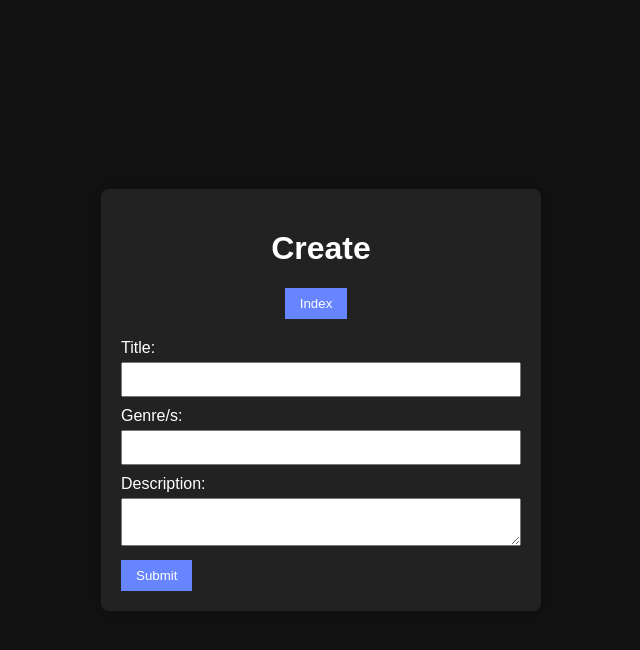
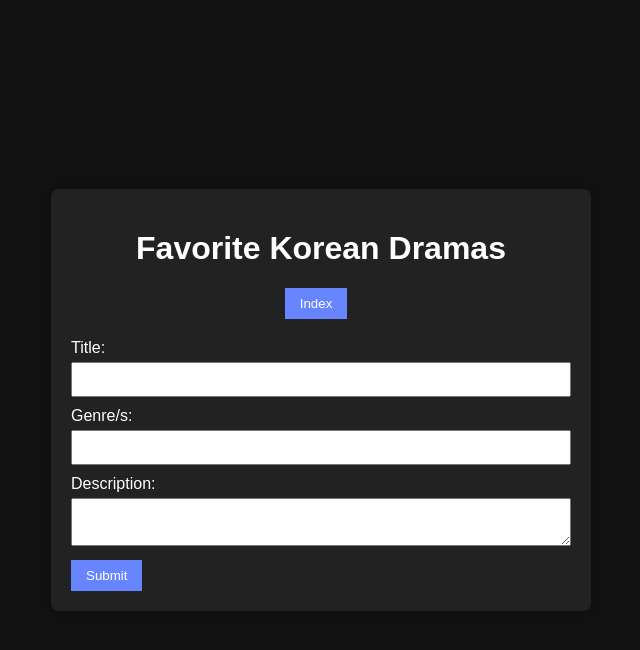
Before and after one commit to AmiKristi/resume, a CodeIgniter 4 app: template app/Views/kdrama/create.php in a window 1280 px wide. Shown: the top 650 px of the page, without its empty margins (319-959 px from the left). Run offline with PHP 8.4 and a stand-in for CodeIgniter, Linux system fonts and the light colour scheme; the template is opened without the code that fills it, so the values that code supplies are empty; some libraries are stand-ins or nearby versions.

Commit message:
Additional Changes

```diff
--- a/app/Views/github/about.php
+++ b/app/Views/github/about.php
@@ -12,7 +12,7 @@
                 </div>
                 <div class="column right">
                     <div class="text">I'm Ami Kristi and I'm an <span class="typing-2"></span></div>
-                    <p>Hello, I'm Ami Kristi Secondes, but most people call me Mika. I entered this world on December 14, 2001, in the lively town of San Joaquin, Iloilo. My roots are firmly planted in Purok 1, shaping my perspective on life. Now, at 22, I find comfort in the INFP-T personality, where introspection and creativity meet. Currently, I am enrolled in the Bachelor of Science in Information Technology program at West Visayas State University, where I navigate through the complexities of IT studies, immersing myself in coding and technological exploration.</p>
+                    <p>Hello, my name is Ami Kristi Secondes, but most people call me Mika. I came into this world on December 14, 2001, in the lively town of San Joaquin, Iloilo. My roots are deeply established in Purok 1, which shapes my outlook on life. Now, at 22, I find comfort in the INFP-T personality, which combines introspection and creativity. Currently, I am enrolled at West Visayas State University's Bachelor of Science in Information Technology program, where I am navigating the difficulties of IT academics while immersed in coding and technical discovery.</p>
                     <a href="<?= base_url("education") ?> " alt="">Know More</a>
                 </div>
             </div>
--- a/app/Views/kdrama/create.php
+++ b/app/Views/kdrama/create.php
@@ -3,7 +3,7 @@
 <head>
     <meta charset="UTF-8">
     <meta name="viewport" content="width=device-width, initial-scale=1.0">
-    <title>Create</title>
+    <title>Favorite Korean Dramas</title>
     <style>
         body {
             font-family: Arial, sans-serif;
@@ -21,7 +21,7 @@
             border-radius: 8px;
             box-shadow: 0 0 10px rgba(0, 0, 0, 0.1);
             padding: 20px;
-            max-width: 400px;
+            max-width: 500px;
             width: 100%;
             text-align: center;
         }
@@ -66,7 +66,7 @@
 </head>
 <body>
     <main>
-        <h1>Create</h1>
+        <h1>Favorite Korean Dramas</h1>
         <a href="<?= base_url('kdrama') ?>"><button>Index</button></a>
 
         <form method="post" action="<?= base_url('kdrama/store') ?>">
--- a/app/Views/kdrama/edit.php
+++ b/app/Views/kdrama/edit.php
@@ -76,7 +76,7 @@
 </head>
 <body>
     <main>
-        <h1>Edit</h1>
+        <h1>Favorite Korean Dramas</h1>
         <a href="<?= base_url('kdrama') ?>"><button>Index</button></a>
         <a href="<?= base_url('kdrama/create') ?>"><button>Create</button></a>
 
```
